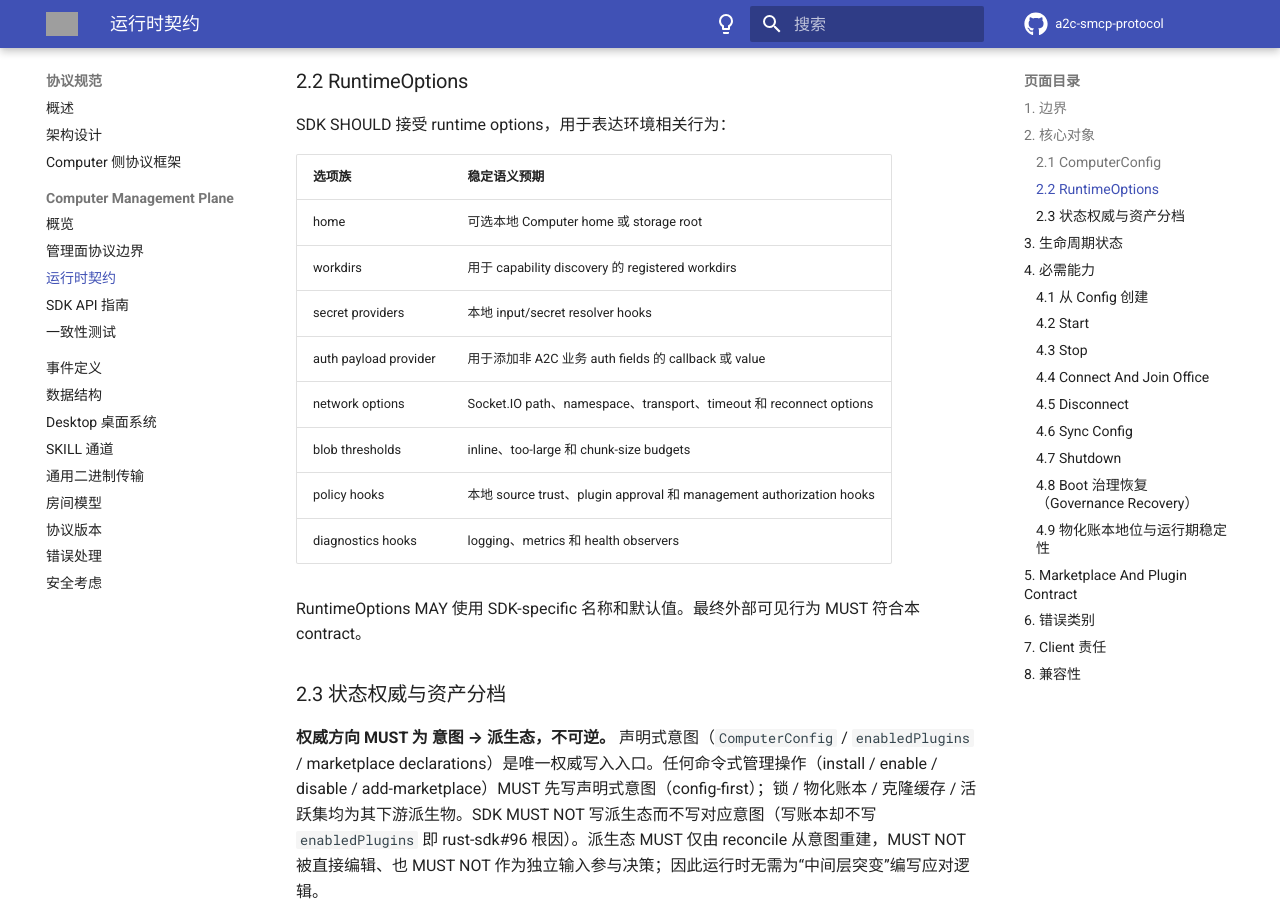
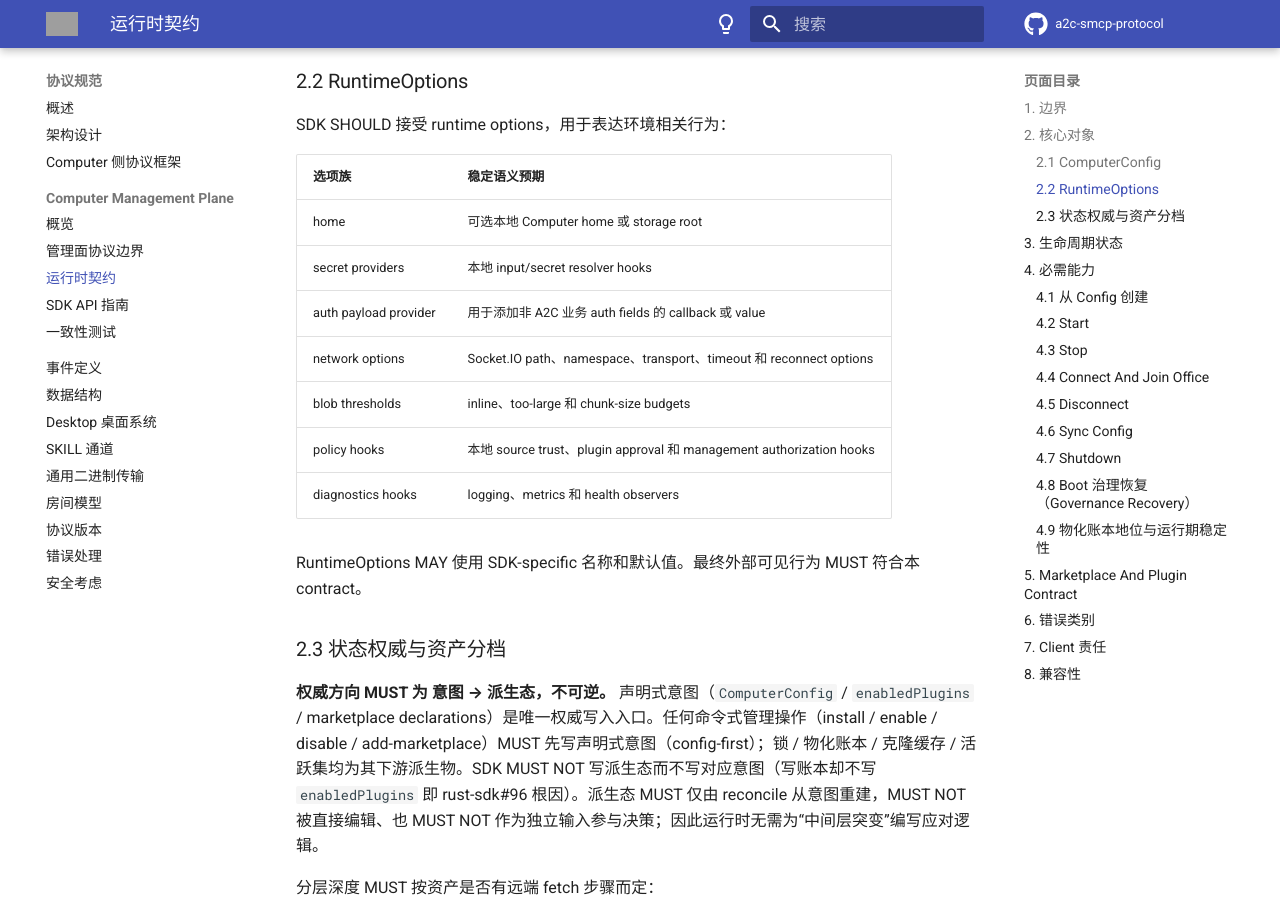
Before and after one commit to A2C-SMCP/a2c-smcp-protocol, an MkDocs documentation site: the page built from docs/specification/computer-management/runtime-contract.md, in a window 1280 px wide and 900 px high, scrolled down 1663 px. Built offline with MkDocs 1.6.1 and Material for MkDocs 9.7.7, drawn with Linux system fonts in a browser that asks for light colours; comment, search, counter and statistics services are not loaded; the version menu is left out; grey boxes are pictures that could not be loaded.

Commit message:
docs(computer-management): remove §2.2 workdirs RuntimeOption (per #10)
workdir is an IDE/editor concept; Computer is a neutral aggregation layer with no
workspace semantics. workdir-scoped SKILL rides the existing MCP skill:// resource
channel; project/local settings scope anchors to process cwd (SDK-local behavior),
which §1 already excludes from the contract. Aligns with python-sdk#116. Never shipped
in a release tag → zero compatibility impact.

Co-Authored-By: Claude Opus 4.8 (1M context) <noreply@anthropic.com>

```diff
--- a/docs/specification/computer-management/runtime-contract.md
+++ b/docs/specification/computer-management/runtime-contract.md
@@ -49,7 +49,6 @@ SDK SHOULD 接受 runtime options，用于表达环境相关行为：
 | 选项族 | 稳定语义预期 |
 |---|---|
 | home | 可选本地 Computer home 或 storage root |
-| workdirs | 用于 capability discovery 的 registered workdirs |
 | secret providers | 本地 input/secret resolver hooks |
 | auth payload provider | 用于添加非 A2C 业务 auth fields 的 callback 或 value |
 | network options | Socket.IO path、namespace、transport、timeout 和 reconnect options |
```
